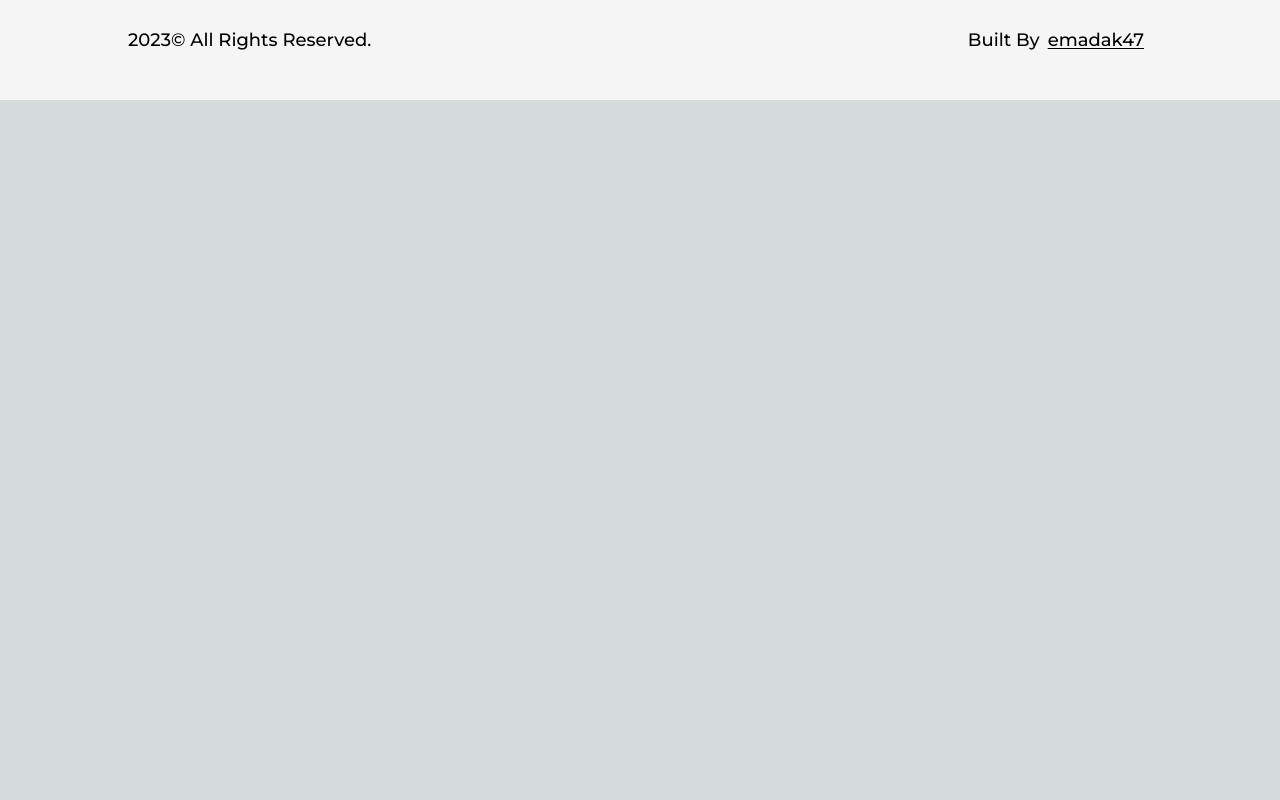
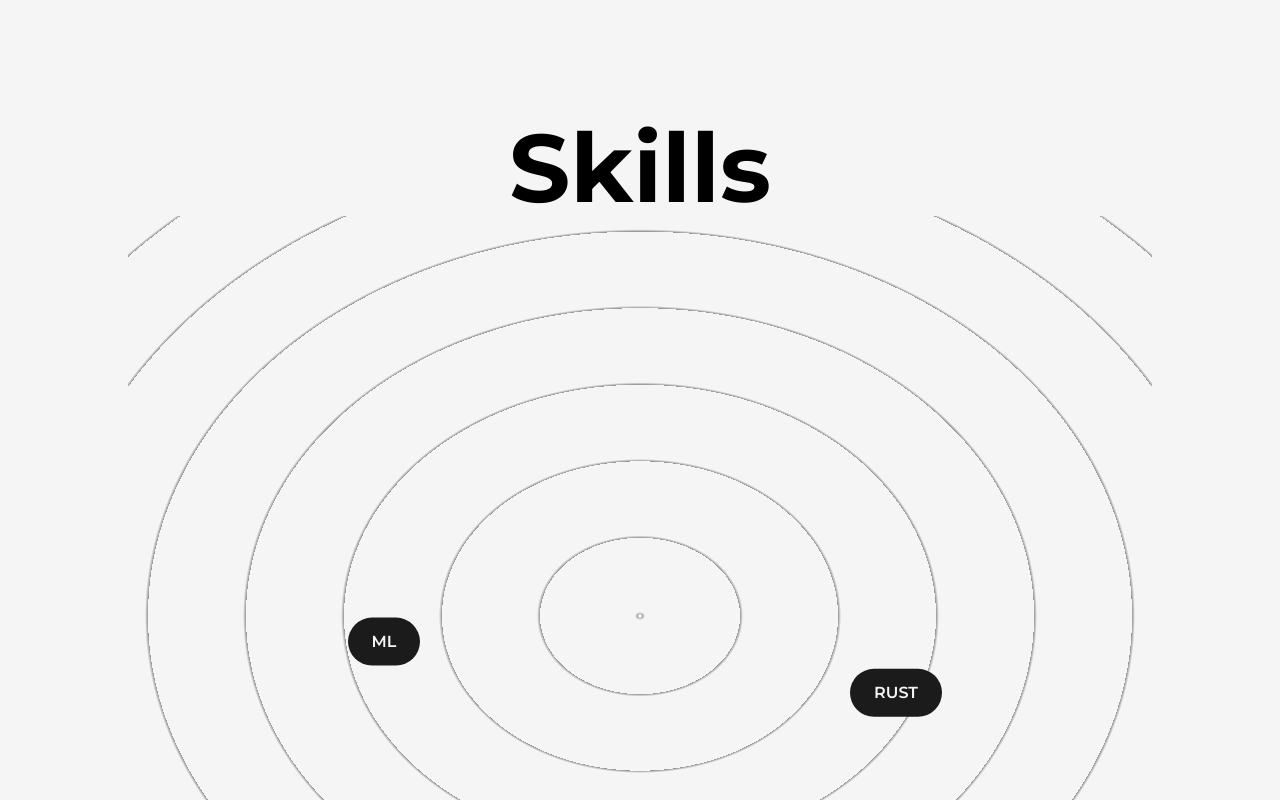
Before and after one commit to emadak47/portfolio-website, a Next.js app: page /about in a window 1280 px wide. Shown: the part 700-1500 px from the top of the page. Before the commit the page ends 800 px from the top, so only its background shows below. Built offline with nearby package versions, Linux system fonts and the light colour scheme.

Commit message:
added a skills section in about me page

```diff
--- /dev/null
+++ b/src/components/Skills.js
@@ -0,0 +1,31 @@
+import React from 'react';
+import { motion } from 'framer-motion';
+
+const Skill = ({ name, x, y }) => {
+    return (
+        <motion.div
+            className='flex items-center justify-center rounded-full font-semibold bg-dark text-light py-3 px-6 shadow-dark cursor-pointer absolute'
+            whileHover={{ scale: 1.05 }}
+            initial={{ x: 0, y: 0 }}
+            whileInView={{ x: x, y: y }}
+            trainsition={{ duration: 1.5 }}
+            viewport={{ once: true }}
+        >
+            {name}
+        </motion.div>
+    );
+}
+
+const Skills = () => {
+    return (
+        <>
+            <h2 className='font-bold text-8xl mt-64 w-full text-center'>Skills</h2>
+            <div className='w-full h-screen relative flex items-center justify-center roudned-full bg-circularLight'>
+                <Skill name="ML" x="-20vw" y="2vw"/>
+                <Skill name="RUST" x="20vw" y="6vw"/>
+            </div>
+        </>
+    );
+}
+
+export default Skills;
--- a/src/pages/about.js
+++ b/src/pages/about.js
@@ -3,6 +3,7 @@ import Head from 'next/head';
 import Image from 'next/image';
 import Layout from '@/components/Layout';
 import Animated from '@/components/AnimatedText';
+import Skills from '@/components/Skills';
 import profilePic from '../../public/next.svg';
 import { useInView, useMotionValue, useSpring } from 'framer-motion';
 
@@ -80,6 +81,7 @@ const about = () => {
                         </div>
                     </div>
 
+                <Skills />
                 </Layout>
             </main>
         </>
--- a/tailwind.config.js
+++ b/tailwind.config.js
@@ -14,6 +14,7 @@ module.exports = {
                 'gradient-radial': 'radial-gradient(var(--tw-gradient-stops))',
                 'gradient-conic':
                     'conic-gradient(from 180deg at 50% 50%, var(--tw-gradient-stops))',
+                circularLight: 'repeating-radial-gradient(rgba(0,0,0,0.4) 2px, #f5f5f5 5px, #f5f5f5 100px);'
             },
             fontFamily: {
                 mont: ['var(--font-mont)', ...fontFamily.sans],
```
